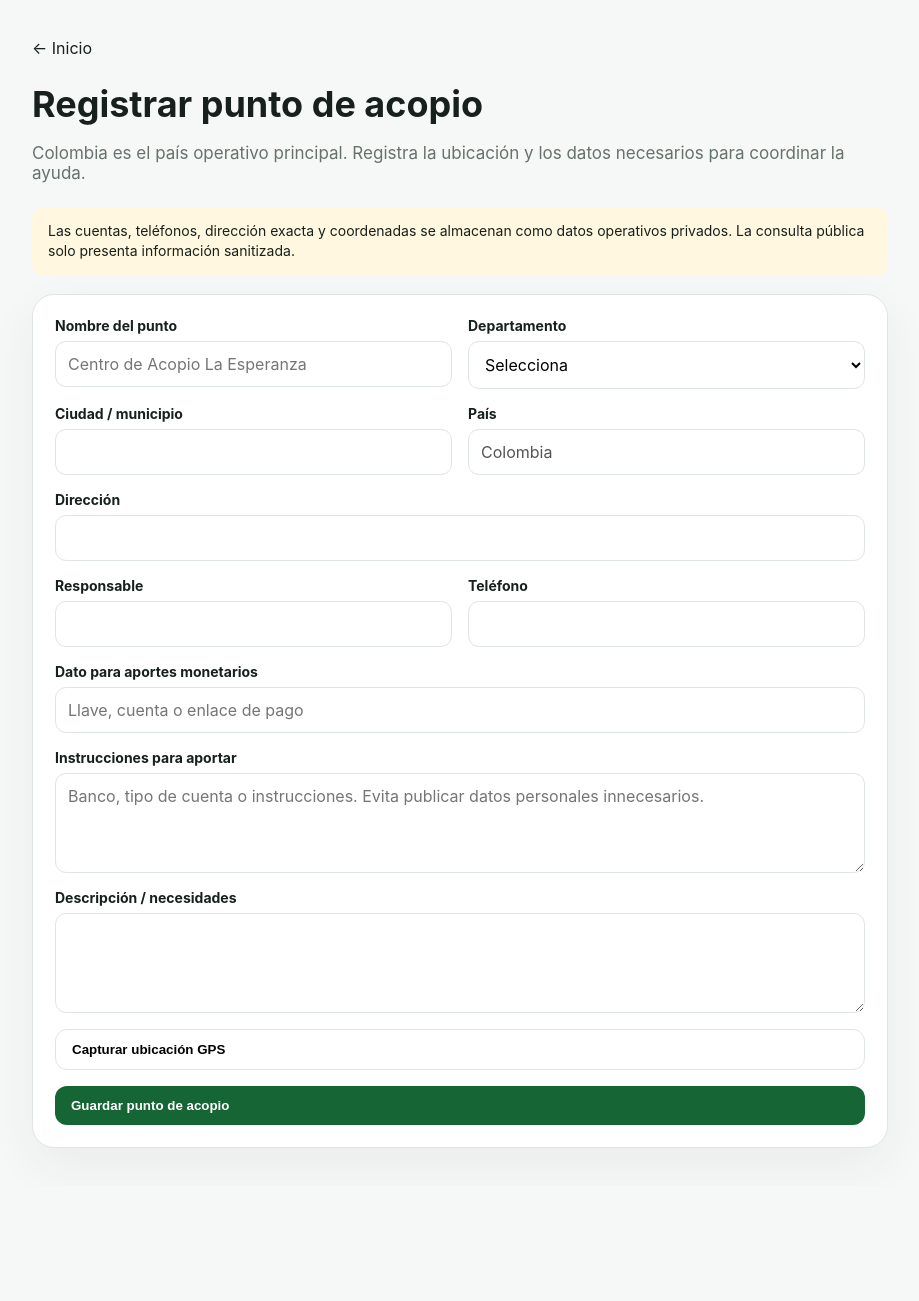
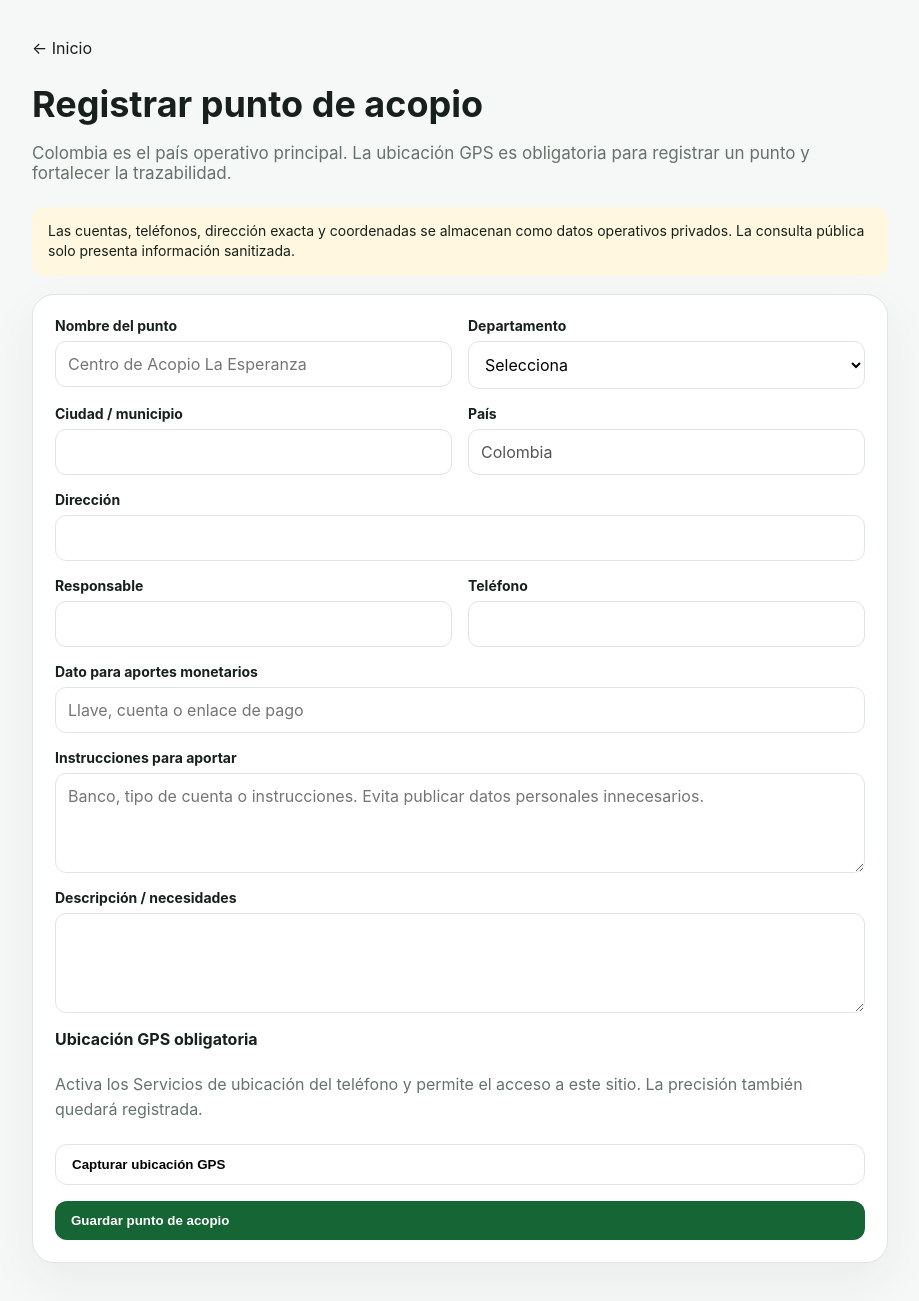
Before and after one commit to IamVenusJulia/mi-donacion, a Next.js app: page /registrar-acopio in a window 1280 px wide. Shown: the whole page, without its empty margins (180-1099 px from the left). Before the commit the page ends 1186 px from the top, so only its background shows below. Built offline with nearby package versions, Linux system fonts and the light colour scheme.

Commit message:
feat: :round_pushpin: require GPS for collection points

```diff
--- a/app/registrar-acopio/page.tsx
+++ b/app/registrar-acopio/page.tsx
@@ -3,17 +3,19 @@ import Link from "next/link";
 import { FormEvent, useState } from "react";
 import { useRouter } from "next/navigation";
 import { createClient } from "@/lib/supabase";
+import { captureRequiredLocation, CapturedLocation } from "@/lib/geolocation";
 
 const departments=["Amazonas","Antioquia","Arauca","Atlántico","Bogotá D.C.","Bolívar","Boyacá","Caldas","Caquetá","Casanare","Cauca","Cesar","Chocó","Córdoba","Cundinamarca","Guainía","Guaviare","Huila","La Guajira","Magdalena","Meta","Nariño","Norte de Santander","Putumayo","Quindío","Risaralda","San Andrés y Providencia","Santander","Sucre","Tolima","Valle del Cauca","Vaupés","Vichada"];
+
 export default function Registrar(){
- const [msg,setMsg]=useState(""); const [busy,setBusy]=useState(false); const router=useRouter(); const [coords,setCoords]=useState<{lat:number;lng:number}|null>(null);
- function locate(){navigator.geolocation?.getCurrentPosition(p=>setCoords({lat:p.coords.latitude,lng:p.coords.longitude}),()=>setMsg("No fue posible obtener la ubicación. Puedes continuar sin GPS."),{enableHighAccuracy:true});}
- async function submit(e:FormEvent<HTMLFormElement>){e.preventDefault();setBusy(true);setMsg(""); const f=new FormData(e.currentTarget); const supabase=createClient(); if(!supabase){setMsg("No se pudo conectar con Supabase.");setBusy(false);return}
+ const [msg,setMsg]=useState(""); const [busy,setBusy]=useState(false); const [locating,setLocating]=useState(false); const router=useRouter(); const [coords,setCoords]=useState<CapturedLocation|null>(null);
+ async function locate(){setLocating(true);setMsg("Solicitando ubicación del dispositivo...");try{const location=await captureRequiredLocation();setCoords(location);setMsg(`Ubicación capturada. Precisión aproximada: ${Math.round(location.accuracy)} m.`);}catch(error){setCoords(null);setMsg(error instanceof Error?error.message:"No fue posible obtener la ubicación GPS.");}finally{setLocating(false)}}
+ async function submit(e:FormEvent<HTMLFormElement>){e.preventDefault();if(!coords){setMsg("La ubicación GPS es obligatoria. Pulsa “Capturar ubicación GPS” y permite el acceso antes de guardar.");return;}setBusy(true);setMsg(""); const f=new FormData(e.currentTarget); const supabase=createClient(); if(!supabase){setMsg("No se pudo conectar con Supabase.");setBusy(false);return}
    const {data:{user}}=await supabase.auth.getUser(); if(!user){router.push("/auth");return;}
-   const {error}=await supabase.from("collection_points").insert({owner_id:user.id,name:f.get("name"),department:f.get("department"),city:f.get("city"),address:f.get("address"),contact_name:f.get("contact_name"),contact_phone:f.get("contact_phone"),payment_alias:f.get("payment_alias"),payment_instructions:f.get("payment_instructions"),description:f.get("description"),latitude:coords?.lat??null,longitude:coords?.lng??null});
-   if(error)setMsg(error.message);else{setMsg("Punto registrado. Ahora puedes administrar donaciones y envíos.");setTimeout(()=>router.push("/dashboard"),700)} setBusy(false);
+   const {error}=await supabase.from("collection_points").insert({owner_id:user.id,name:f.get("name"),department:f.get("department"),city:f.get("city"),address:f.get("address"),contact_name:f.get("contact_name"),contact_phone:f.get("contact_phone"),payment_alias:f.get("payment_alias"),payment_instructions:f.get("payment_instructions"),description:f.get("description"),latitude:coords.lat,longitude:coords.lng,location_accuracy_m:coords.accuracy,location_captured_at:coords.capturedAt});
+   if(error)setMsg(error.message);else{setMsg("Punto registrado con ubicación GPS. Ahora puedes administrar donaciones y envíos.");setTimeout(()=>router.push("/dashboard"),700)} setBusy(false);
  }
- return <div className="panel"><Link href="/">← Inicio</Link><h1>Registrar punto de acopio</h1><p className="lead">Colombia es el país operativo principal. Registra la ubicación y los datos necesarios para coordinar la ayuda.</p><div className="notice">Las cuentas, teléfonos, dirección exacta y coordenadas se almacenan como datos operativos privados. La consulta pública solo presenta información sanitizada.</div><form className="card form-grid" style={{marginTop:18}} onSubmit={submit}>
+ return <div className="panel"><Link href="/">← Inicio</Link><h1>Registrar punto de acopio</h1><p className="lead">Colombia es el país operativo principal. La ubicación GPS es obligatoria para registrar un punto y fortalecer la trazabilidad.</p><div className="notice">Las cuentas, teléfonos, dirección exacta y coordenadas se almacenan como datos operativos privados. La consulta pública solo presenta información sanitizada.</div><form className="card form-grid" style={{marginTop:18}} onSubmit={submit}>
  <div className="field"><label>Nombre del punto</label><input name="name" required placeholder="Centro de Acopio La Esperanza"/></div><div className="field"><label>Departamento</label><select name="department" required defaultValue=""><option value="" disabled>Selecciona</option>{departments.map(d=><option key={d}>{d}</option>)}</select></div><div className="field"><label>Ciudad / municipio</label><input name="city" required /></div><div className="field"><label>País</label><input value="Colombia" disabled readOnly /></div><div className="field full"><label>Dirección</label><input name="address" required /></div><div className="field"><label>Responsable</label><input name="contact_name" required/></div><div className="field"><label>Teléfono</label><input name="contact_phone" required/></div><div className="field full"><label>Dato para aportes monetarios</label><input name="payment_alias" placeholder="Llave, cuenta o enlace de pago"/></div><div className="field full"><label>Instrucciones para aportar</label><textarea name="payment_instructions" placeholder="Banco, tipo de cuenta o instrucciones. Evita publicar datos personales innecesarios."/></div><div className="field full"><label>Descripción / necesidades</label><textarea name="description"/></div>
- <div className="field full"><button type="button" className="btn btn-light" onClick={locate}>{coords?`GPS capturado (${coords.lat.toFixed(5)}, ${coords.lng.toFixed(5)})`:"Capturar ubicación GPS"}</button></div>
- <div className="field full"><button className="btn btn-primary" disabled={busy}>{busy?"Guardando...":"Guardar punto de acopio"}</button>{msg&&<p className="form-message">{msg}</p>}</div></form></div>}
+ <div className="field full gps-box"><strong>Ubicación GPS obligatoria</strong><p>Activa los Servicios de ubicación del teléfono y permite el acceso a este sitio. La precisión también quedará registrada.</p><button type="button" className="btn btn-light" onClick={locate} disabled={locating}>{locating?"Obteniendo GPS...":coords?"Actualizar ubicación GPS":"Capturar ubicación GPS"}</button>{coords&&<div className="gps-success">✓ GPS capturado · precisión aprox. {Math.round(coords.accuracy)} m</div>}</div>
+ <div className="field full"><button className="btn btn-primary" disabled={busy||locating||!coords}>{busy?"Guardando...":"Guardar punto de acopio"}</button>{msg&&<p className="form-message">{msg}</p>}</div></form></div>}
```
